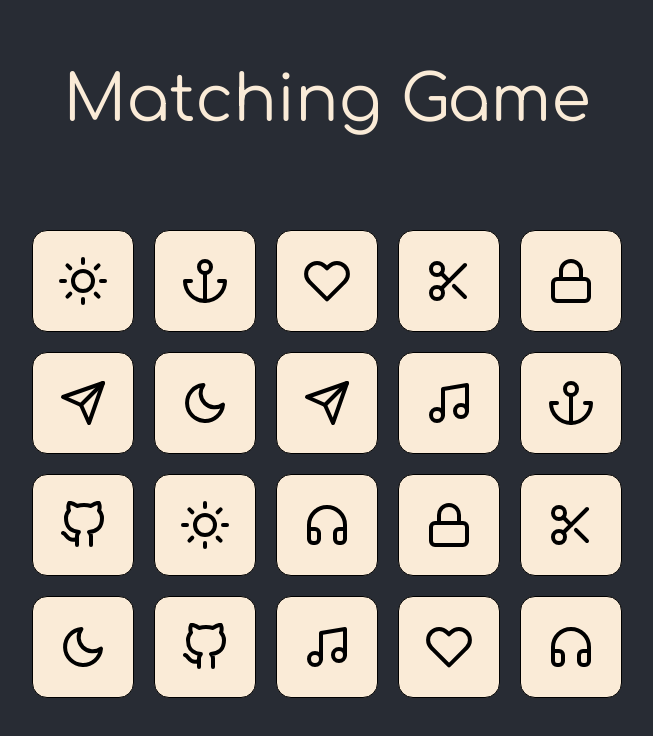
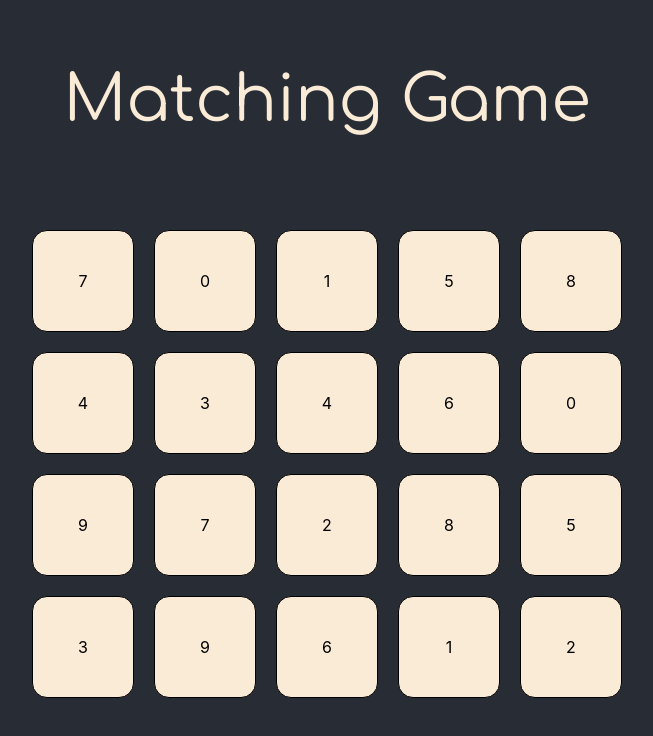
Before and after one commit to amlane/matching-game, a React (Create React App) app: page / in a window 1280 px wide. Shown: the top 736 px of the page, without its empty margins (313-966 px from the left). Built offline with nearby package versions, Linux system fonts and the light colour scheme.

Commit message:
basic functionality for selecting cards

```diff
--- a/src/components/SingleCard.jsx
+++ b/src/components/SingleCard.jsx
@@ -1,4 +1,4 @@
-import React from "react";
+import React, { useState } from "react";
 import "../styles/Cards.css";
 import {
   FiHeart,
@@ -14,6 +14,8 @@ import {
 } from "react-icons/fi";
 
 function SingleCard({ card }) {
+  const [isSelected, setIsSelected] = useState(false);
+
   const displayIconByCard = () => {
     switch (card) {
       case 1:
@@ -40,7 +42,16 @@ function SingleCard({ card }) {
         return card;
     }
   };
-  return <div className="single-card">{displayIconByCard()}</div>;
+
+  const selectCard = () => {
+    setIsSelected(true);
+  };
+
+  return (
+    <div className="single-card" onClick={() => selectCard()}>
+      {isSelected ? displayIconByCard() : card}
+    </div>
+  );
 }
 
 export default SingleCard;
--- a/src/styles/Cards.css
+++ b/src/styles/Cards.css
@@ -11,6 +11,10 @@
   border-radius: 15px;
 }
 
+.selected-card {
+  background-color: hotpink;
+}
+
 .gameboard {
   display: flex;
   flex-wrap: wrap;
```
